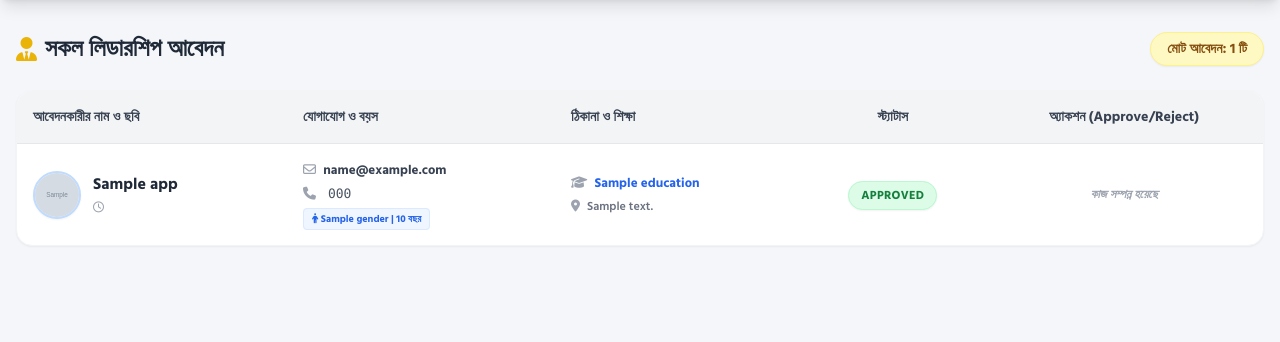
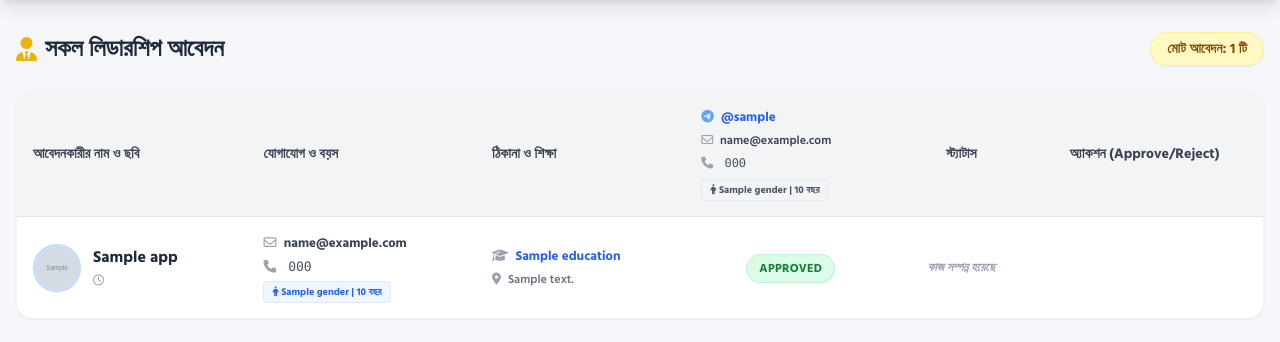
Before and after one commit to FFDiamondStoreBD/test, a Flask app: template templates/admin_leadership.html in a window 1280 px wide. Shown: the part 68-410 px from the top of the page. Run offline with Flask 3, Linux system fonts and the light colour scheme; the template is opened without the code that fills it: most values are stand-ins (such as "Sample title", 1, 10 or a date in 2020); grey boxes marked "Sample" are stand-in pictures; some libraries are stand-ins or nearby versions.

Commit message:
Update admin_leadership.html

```diff
--- a/templates/admin_leadership.html
+++ b/templates/admin_leadership.html
@@ -70,6 +70,15 @@
                             <th class="p-4 font-bold">আবেদনকারীর নাম ও ছবি</th>
                             <th class="p-4 font-bold">যোগাযোগ ও বয়স</th>
                             <th class="p-4 font-bold">ঠিকানা ও শিক্ষা</th>
+                            <!-- Contact Info -->
+<td class="p-4">
+    <p class="text-[13px] font-bold text-blue-600 mb-1"><i class="fa-brands fa-telegram text-blue-400 mr-1"></i> @{{ app.telegram_username }}</p>
+    <p class="text-[12px] font-semibold text-gray-700 mb-0.5"><i class="fa-regular fa-envelope text-gray-400 mr-1"></i> {{ app.email }}</p>
+    <p class="text-[12px] font-mono text-gray-600 mb-1.5"><i class="fa-solid fa-phone text-gray-400 mr-1"></i> {{ app.phone }}</p>
+    <span class="bg-gray-100 text-gray-600 px-2 py-0.5 rounded text-[10px] font-bold border border-gray-200">
+        <i class="fa-solid fa-person"></i> {{ app.gender }} | {{ app.age }} বছর
+    </span>
+</td>
                             <th class="p-4 font-bold text-center">স্ট্যাটাস</th>
                             <th class="p-4 font-bold text-center">অ্যাকশন (Approve/Reject)</th>
                         </tr>
```
